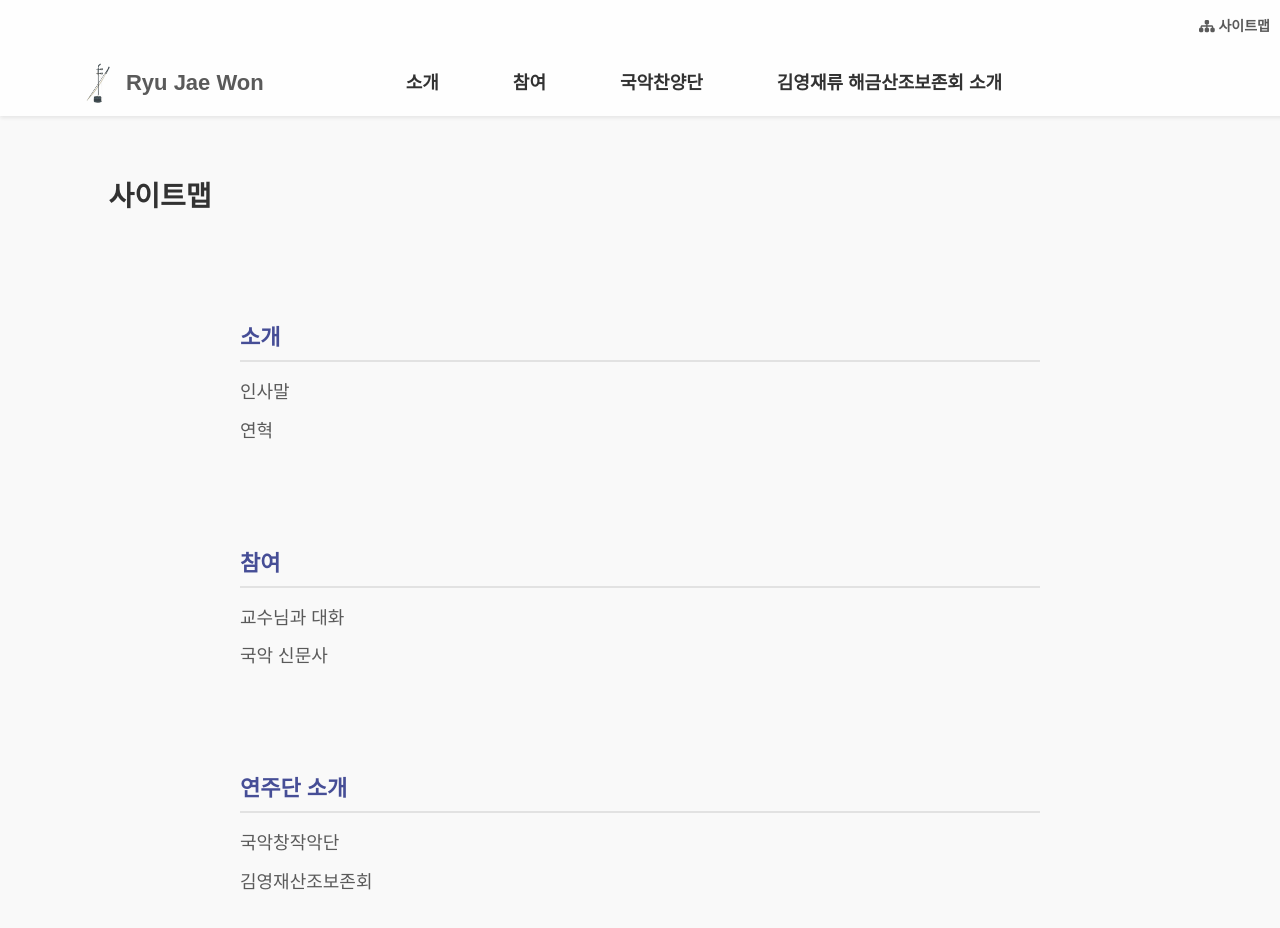
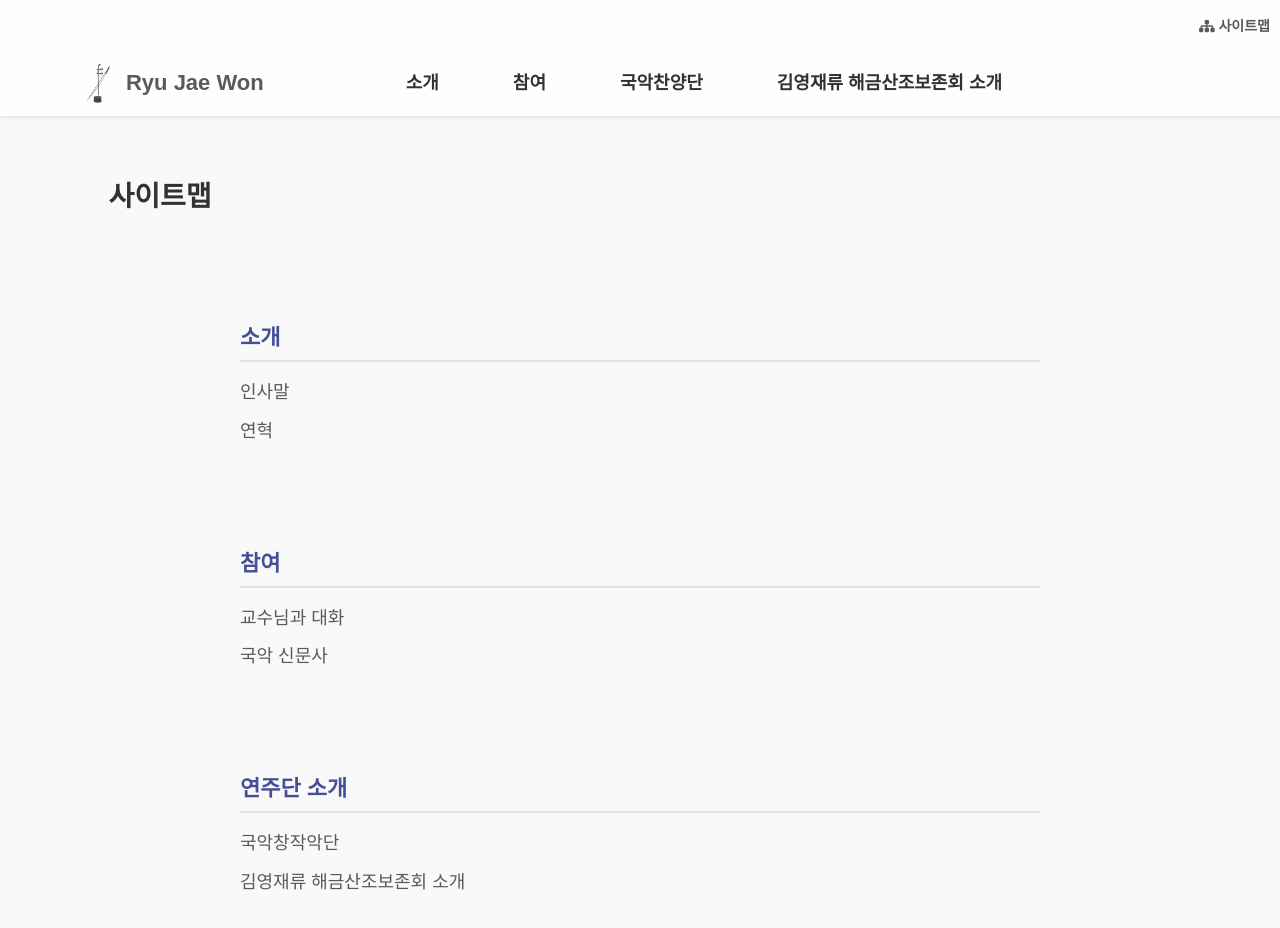
Before and after one commit to BrightLuminate/jawnproject, a React (Create React App) app: page /sitemap in a window 1280 px wide. Shown: the top 928 px of the page. Built offline with nearby package versions, Linux system fonts and the light colour scheme.

Commit message:
Update sitemap.js

```diff
--- a/src/components/sitemap.js
+++ b/src/components/sitemap.js
@@ -36,7 +36,7 @@ const Sitemaps = () => {
                 <h2>연주단 소개</h2>
                 <ul>
                     <li><Link to="/gugak-choir-introduction">국악창작악단</Link></li>
-                    <li><Link to="/kim-young-jae-introduction">김영재산조보존회</Link></li>
+                    <li><Link to="/kim-young-jae-introduction">김영재류 해금산조보존회 소개</Link></li>
                 </ul>
             </div>
 
```
